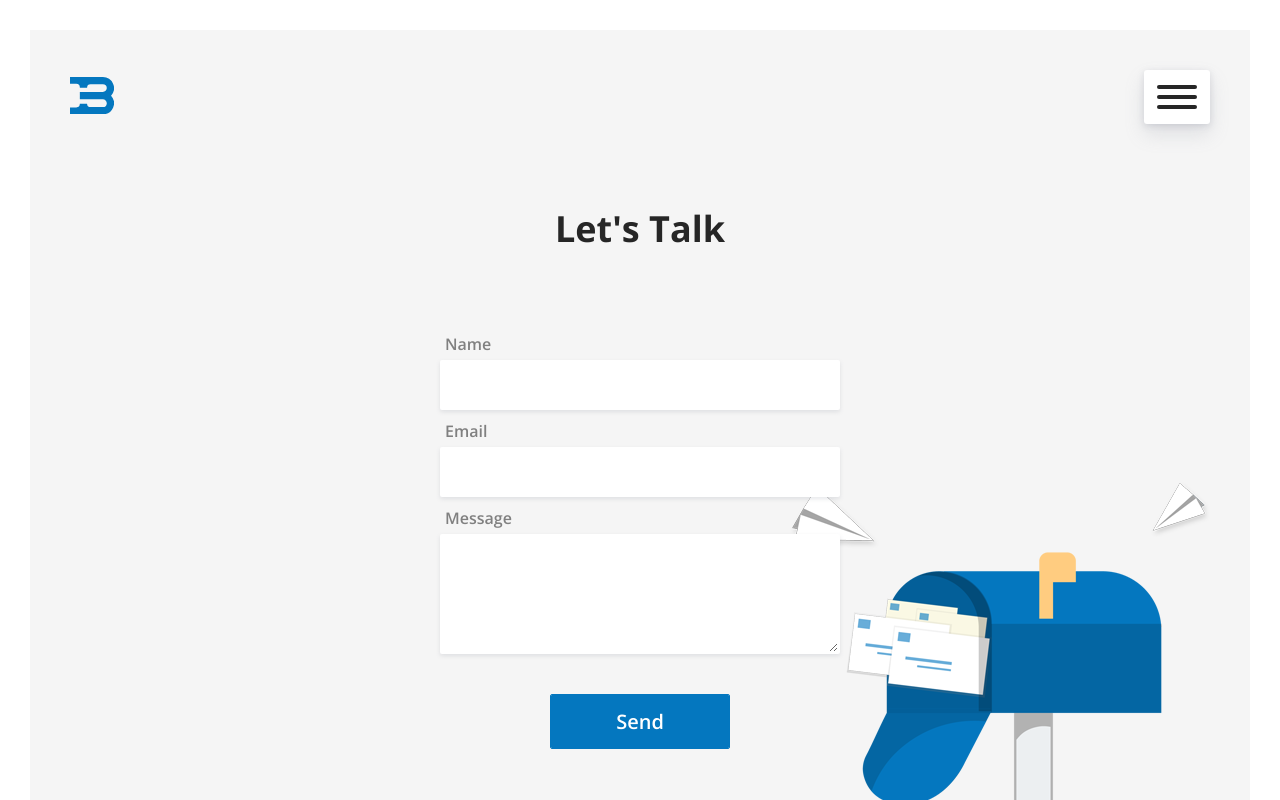
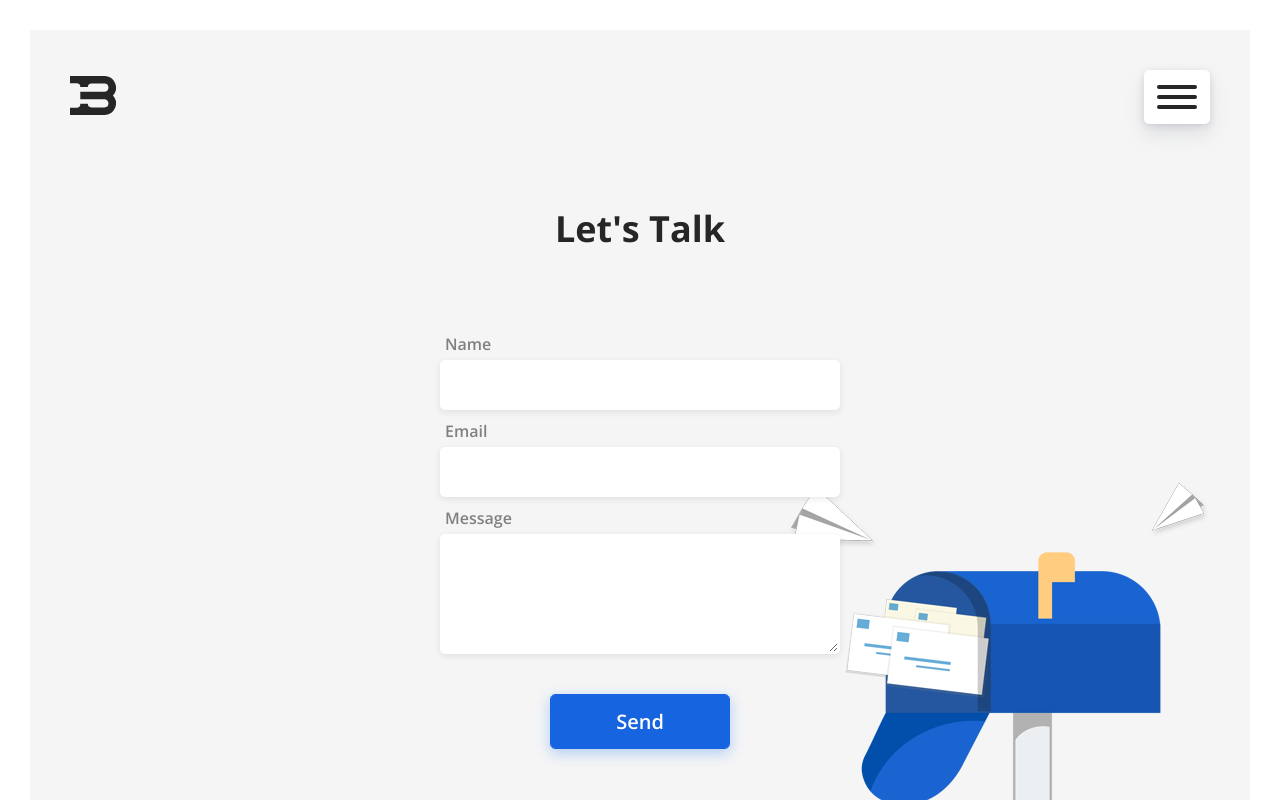
Before and after one commit to io62s/portfolio, a React (Create React App) app: page /contact in a window 1280 px wide. Shown: the top 800 px of the page. Built offline with nearby package versions, Linux system fonts and the light colour scheme.

Commit message:
main color updt, home pic updt, btn style updt

```diff
--- a/src/components/Contact.js
+++ b/src/components/Contact.js
@@ -95,7 +95,7 @@ class Contact extends Component {
                   </div>
                 </label>
 
-                <Button type="submit">
+                <Button primary type="submit">
                   <h5 className="btn-text">Send</h5>
                 </Button>
               </form>
--- a/src/components/Home.js
+++ b/src/components/Home.js
@@ -58,7 +58,7 @@ const Home = ({ projects }) => {
             <br /> based in Belgrade, Serbia.
           </AboutMe>
           <Link to="/contact">
-            <Button style={btnSpring}>
+            <Button primary style={btnSpring}>
               <h5 className="btn-text">contact me</h5>
             </Button>
           </Link>
--- a/src/styles/ButtonStyle.js
+++ b/src/styles/ButtonStyle.js
@@ -1,6 +1,6 @@
 import styled from "styled-components";
 import { animated } from "react-spring";
-import { mainColor } from "./Colors";
+import { mainColor, btnShadow } from "./Colors";
 import { transition } from "./common";
 
 const ButtonStyle = styled(animated.button)`
@@ -11,7 +11,10 @@ const ButtonStyle = styled(animated.button)`
   background-color: transparent;
   outline: none;
   border: 1px solid ${mainColor};
-  border-radius: 2px;
+  border-radius: 5px;
+  box-shadow: ${(props) =>
+    props.primary ? `0 4px 14px 0 ${btnShadow}50` : "none"};
+
   font-size: 1.8rem;
   overflow: hidden;
   cursor: pointer;
@@ -53,6 +56,9 @@ const ButtonStyle = styled(animated.button)`
   &:active::after {
     height: ${(props) => (props.secondary ? "100%" : "0%")};
   }
+  &:hover {
+    box-shadow: none;
+  }
 
   /****************************************** */
   @media screen and (max-width: 500px) {
--- a/src/styles/Colors.js
+++ b/src/styles/Colors.js
@@ -1,6 +1,7 @@
-const mainColor = "#0477BF";
+const mainColor = "#1764E0";
+const btnShadow = "#1574FF";
 const lightGrey = "#F5F5F5";
 const darkGrey = "#808080";
 const black = "#262626";
 
-export { mainColor, lightGrey, darkGrey, black };
+export { mainColor, btnShadow, lightGrey, darkGrey, black };
--- a/src/styles/ContactStyle.js
+++ b/src/styles/ContactStyle.js
@@ -84,13 +84,13 @@ const FormWrapper = styled.div`
         font-size: 1.8rem;
         width: 100%;
         height: 5rem;
-        color: ${black};
+        color: ${mainColor};
         border: 2px solid white;
-        border-radius: 2px;
+        border-radius: 5px;
         outline: none;
         background: #fff;
         font-family: "Open Sans", sans-serif;
-        box-shadow: 0 2px 4px rgba(134, 141, 155, 0.2);
+        box-shadow: 0 2px 6px rgba(134, 141, 155, 0.2);
         ${transition(0.2)}
       }
 
--- a/src/styles/HeaderStyles.js
+++ b/src/styles/HeaderStyles.js
@@ -9,12 +9,12 @@ const NavHeader = styled.header`
   margin-bottom: 4rem;
 
   .logo {
-    width: 4.4rem;
-    fill: ${mainColor};
+    width: 4.6rem;
+    fill: ${black};
     ${transition(0.2)}
 
     &:hover {
-      fill: ${black};
+      fill: ${mainColor};
     }
     @media screen and (max-width: 400px) {
       width: 3.2rem;
@@ -83,7 +83,7 @@ const Nav = styled.div`
   box-shadow: 0 2px 6px rgba(134, 141, 155, 0.25),
     0 10px 20px rgba(134, 141, 155, 0.2);
   background-color: white;
-  border-radius: 3px;
+  border-radius: 5px;
 
   .nav-links {
     width: 0;
--- a/src/styles/ProjectDetailsStyles.js
+++ b/src/styles/ProjectDetailsStyles.js
@@ -146,6 +146,7 @@ const OtherProjectsContainer = styled.div`
       transform-style: preserve-3d;
       -ms-grid-column-align: center;
       justify-self: center;
+      border-radius: 5px;
     }
 
     .card {
@@ -161,6 +162,7 @@ const OtherProjectsContainer = styled.div`
         0 10px 20px rgba(134, 141, 155, 0.2);
       box-shadow: 0 2px 6px rgba(134, 141, 155, 0.25),
         0 10px 20px rgba(134, 141, 155, 0.2);
+      border-radius: 5px;
       ${transition(0.6)}
     }
 
@@ -168,12 +170,14 @@ const OtherProjectsContainer = styled.div`
       position: relative;
       overflow: hidden;
       padding: 1rem;
+      border-radius: 5px;
     }
 
     .card-back {
       text-align: center;
       font-size: 3rem;
       position: absolute;
+      border-radius: 5px;
 
       -webkit-transform: rotateY(180deg);
       transform: rotateY(180deg);
@@ -187,6 +191,7 @@ const OtherProjectsContainer = styled.div`
         text-decoration: none;
         border: 2px solid #fff;
         color: ${black};
+        border-radius: 5px;
         ${transition(0.3)}
 
         &:hover {
--- a/src/styles/ProjectStyle.js
+++ b/src/styles/ProjectStyle.js
@@ -1,5 +1,5 @@
 import styled from "styled-components";
-import { mainColor } from "./Colors";
+import { mainColor, black } from "./Colors";
 import { transition, flex } from "./common";
 
 const ProjectContainter = styled.div`
@@ -10,7 +10,7 @@ const ProjectContainter = styled.div`
     0 10px 20px rgba(134, 141, 155, 0.2);
   box-shadow: 0 2px 6px rgba(134, 141, 155, 0.25),
     0 10px 20px rgba(134, 141, 155, 0.2);
-  border-radius: 3px;
+  border-radius: 5px;
   overflow: hidden;
   ${transition(0.3)}
 
@@ -36,7 +36,7 @@ const ProjectContainter = styled.div`
 
     h3 {
       font-weight: 700;
-      color: ${mainColor};
+      color: ${black};
       font-size: 2rem;
       text-transform: uppercase;
     }
```
Also changed, not shown: src/assets/dev.png, src/assets/mail.png.
